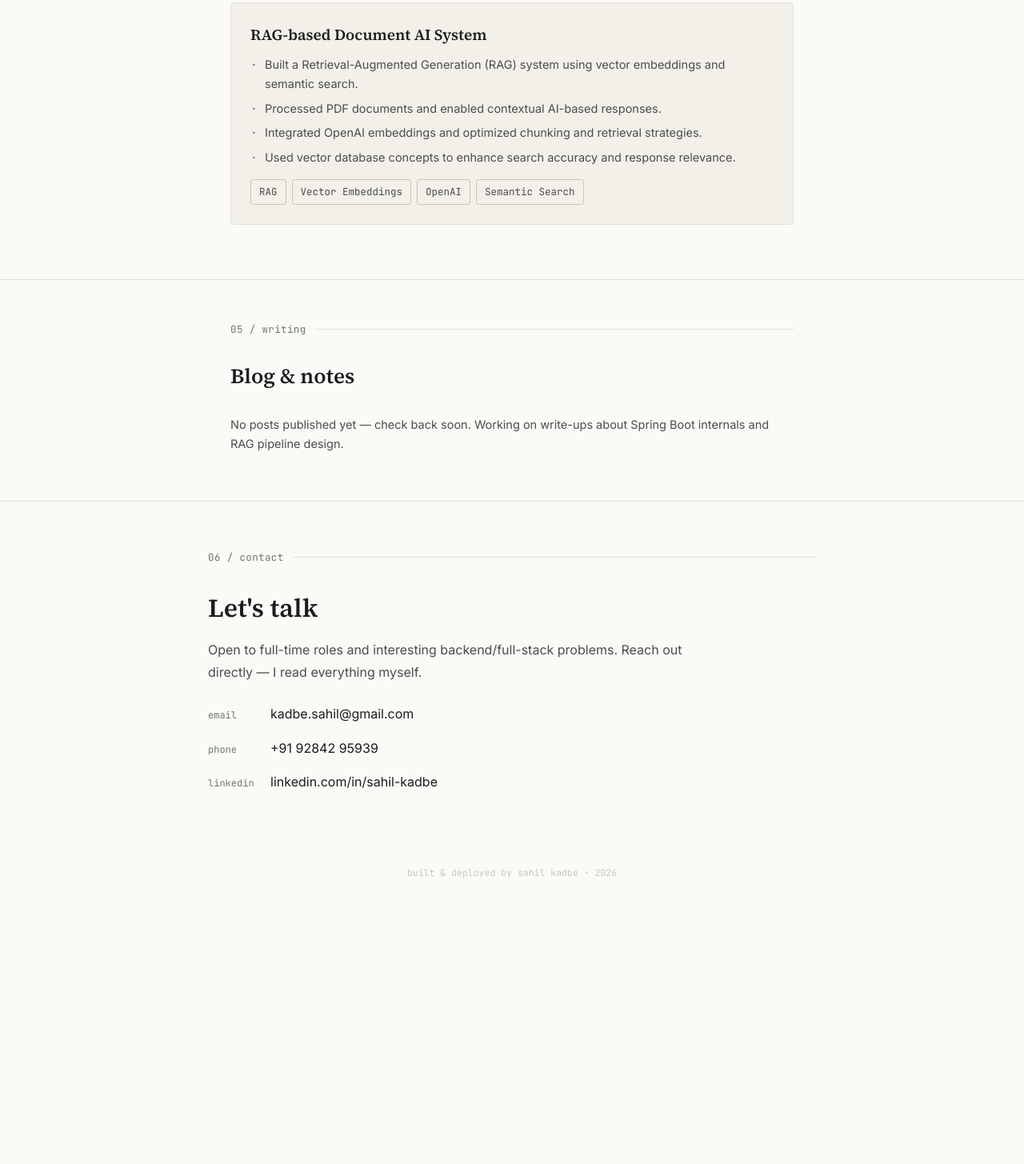
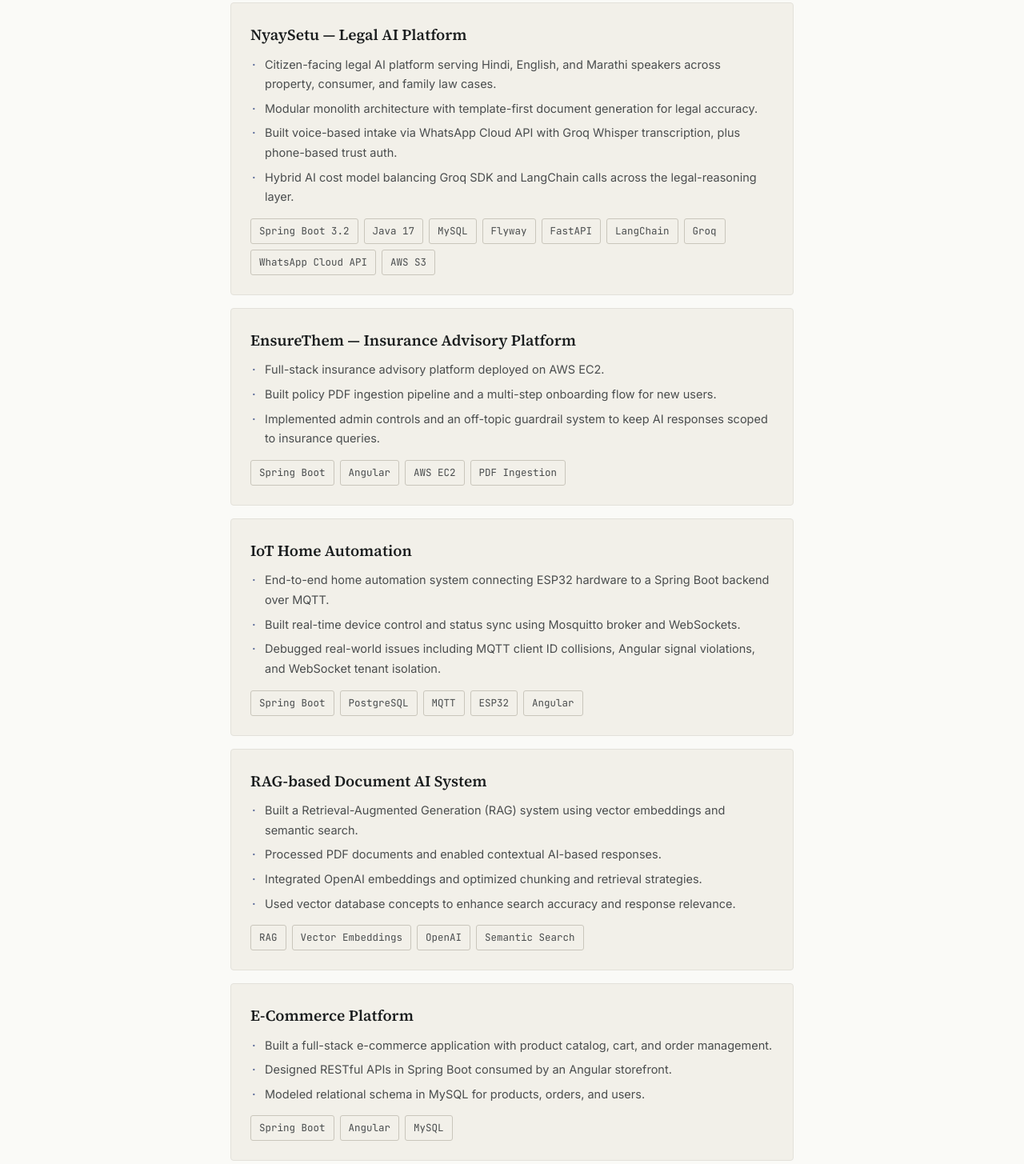
Before and after one commit to sahil1148/sahilkadbe, a plain HTML site: page index.html in a window 1280 px wide. Shown: the part 2689-4144 px from the top of the page at 80% size. Before the commit the page ends 3829 px from the top, so only its background shows below. Drawn offline with Linux system fonts and the light colour scheme.

Commit message:
changed some context

```diff
--- a/index.html
+++ b/index.html
@@ -575,6 +575,58 @@
     <h2 class="section-title">Selected work</h2>
 
     <div class="project-card" style="margin-top:24px;">
+      <h3>NyaySetu — Legal AI Platform</h3>
+      <ul>
+        <li>Citizen-facing legal AI platform serving Hindi, English, and Marathi speakers across property, consumer, and family law cases.</li>
+        <li>Modular monolith architecture with template-first document generation for legal accuracy.</li>
+        <li>Built voice-based intake via WhatsApp Cloud API with Groq Whisper transcription, plus phone-based trust auth.</li>
+        <li>Hybrid AI cost model balancing Groq SDK and LangChain calls across the legal-reasoning layer.</li>
+      </ul>
+      <div class="project-stack">
+        <span class="tag">Spring Boot 3.2</span>
+        <span class="tag">Java 17</span>
+        <span class="tag">MySQL</span>
+        <span class="tag">Flyway</span>
+        <span class="tag">FastAPI</span>
+        <span class="tag">LangChain</span>
+        <span class="tag">Groq</span>
+        <span class="tag">WhatsApp Cloud API</span>
+        <span class="tag">AWS S3</span>
+      </div>
+    </div>
+
+    <div class="project-card">
+      <h3>EnsureThem — Insurance Advisory Platform</h3>
+      <ul>
+        <li>Full-stack insurance advisory platform deployed on AWS EC2.</li>
+        <li>Built policy PDF ingestion pipeline and a multi-step onboarding flow for new users.</li>
+        <li>Implemented admin controls and an off-topic guardrail system to keep AI responses scoped to insurance queries.</li>
+      </ul>
+      <div class="project-stack">
+        <span class="tag">Spring Boot</span>
+        <span class="tag">Angular</span>
+        <span class="tag">AWS EC2</span>
+        <span class="tag">PDF Ingestion</span>
+      </div>
+    </div>
+
+    <div class="project-card">
+      <h3>IoT Home Automation</h3>
+      <ul>
+        <li>End-to-end home automation system connecting ESP32 hardware to a Spring Boot backend over MQTT.</li>
+        <li>Built real-time device control and status sync using Mosquitto broker and WebSockets.</li>
+        <li>Debugged real-world issues including MQTT client ID collisions, Angular signal violations, and WebSocket tenant isolation.</li>
+      </ul>
+      <div class="project-stack">
+        <span class="tag">Spring Boot</span>
+        <span class="tag">PostgreSQL</span>
+        <span class="tag">MQTT</span>
+        <span class="tag">ESP32</span>
+        <span class="tag">Angular</span>
+      </div>
+    </div>
+
+    <div class="project-card">
       <h3>RAG-based Document AI System</h3>
       <ul>
         <li>Built a Retrieval-Augmented Generation (RAG) system using vector embeddings and semantic search.</li>
@@ -587,6 +639,20 @@
         <span class="tag">Vector Embeddings</span>
         <span class="tag">OpenAI</span>
         <span class="tag">Semantic Search</span>
+      </div>
+    </div>
+
+    <div class="project-card">
+      <h3>E-Commerce Platform</h3>
+      <ul>
+        <li>Built a full-stack e-commerce application with product catalog, cart, and order management.</li>
+        <li>Designed RESTful APIs in Spring Boot consumed by an Angular storefront.</li>
+        <li>Modeled relational schema in MySQL for products, orders, and users.</li>
+      </ul>
+      <div class="project-stack">
+        <span class="tag">Spring Boot</span>
+        <span class="tag">Angular</span>
+        <span class="tag">MySQL</span>
       </div>
     </div>
 
```
